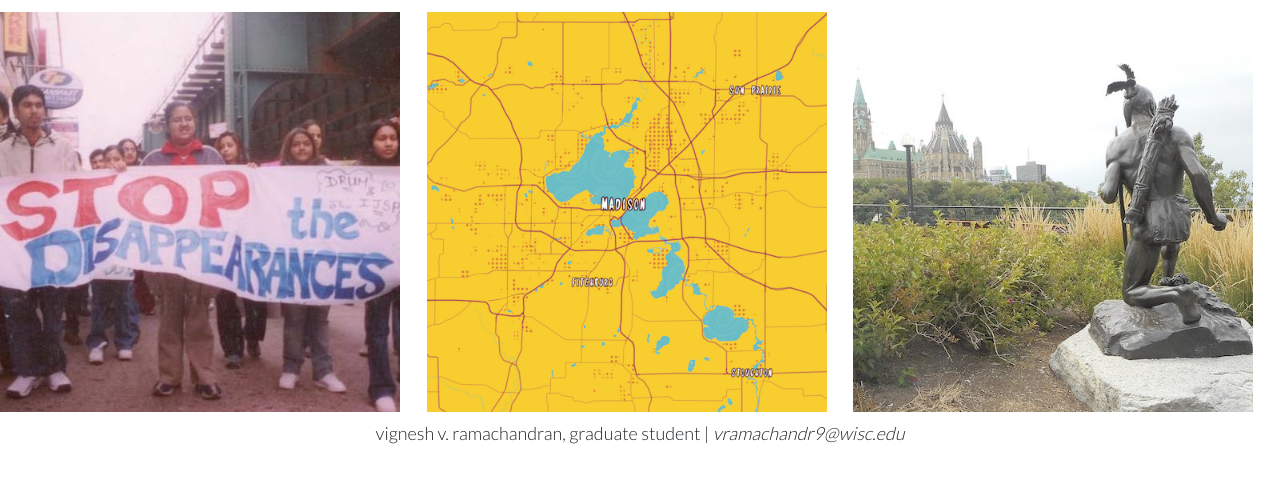
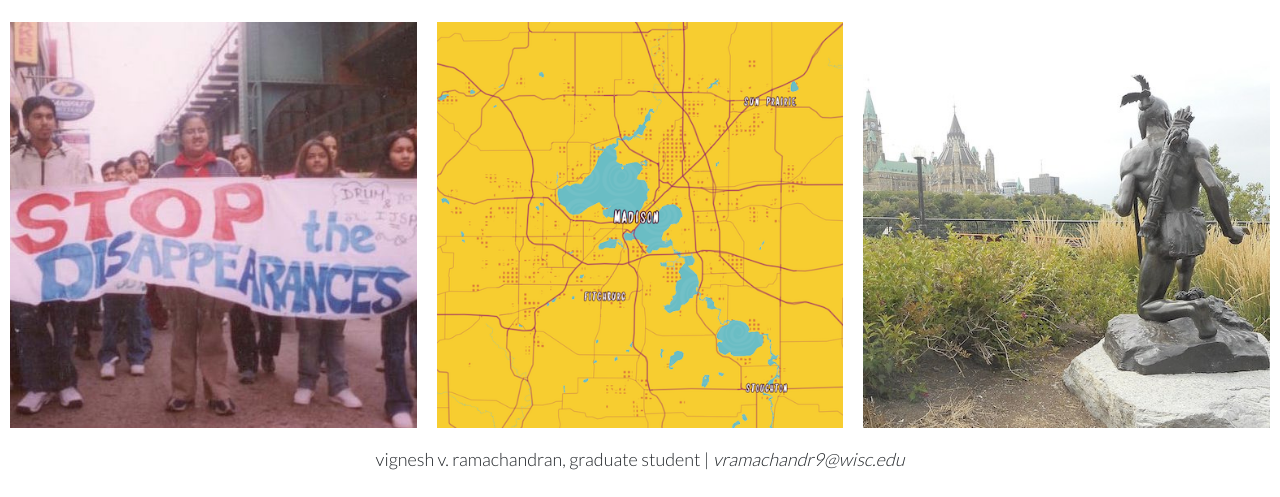
Before and after one commit to vvr-geography/portfolio, a plain HTML site: page projects.html in a window 1280 px wide. Shown: the part 303-800 px from the top of the page. Drawn offline with nearby package versions, Linux system fonts and the light colour scheme.

Commit message:
Update style.css

```diff
--- a/css/style.css
+++ b/css/style.css
@@ -63,8 +63,9 @@ h2{
     margin-bottom: 0;
 }
 img{
-    width: 400px;
-    height: 400px;
+    width: 100%;
+    height: 100%;
+    padding: 10px;
 }
 .img-description{
     margin-top: 20px;
```
